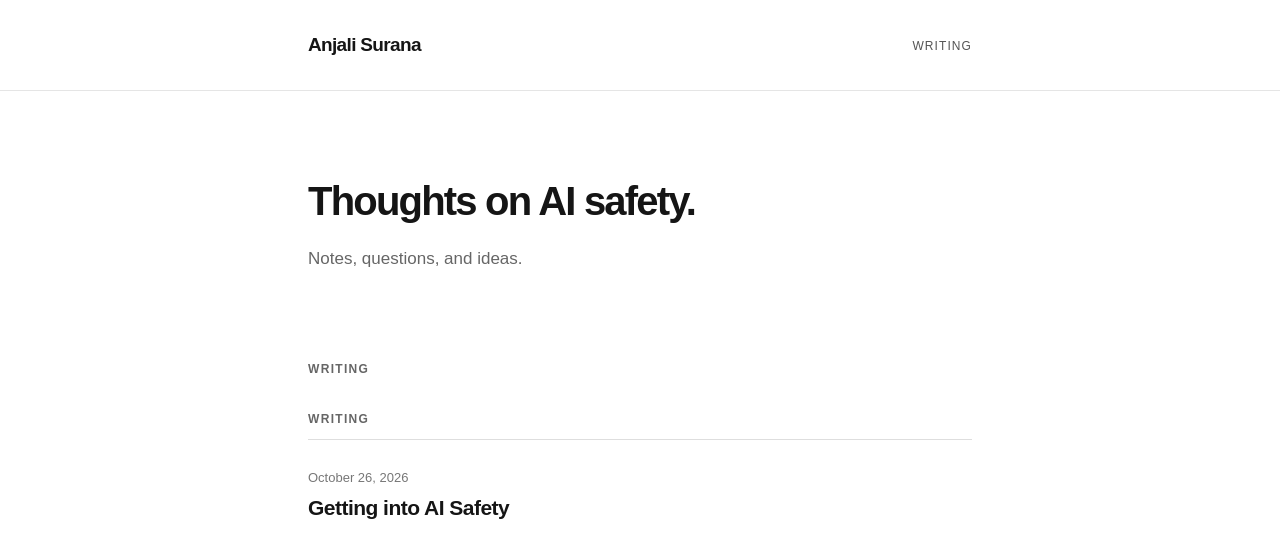
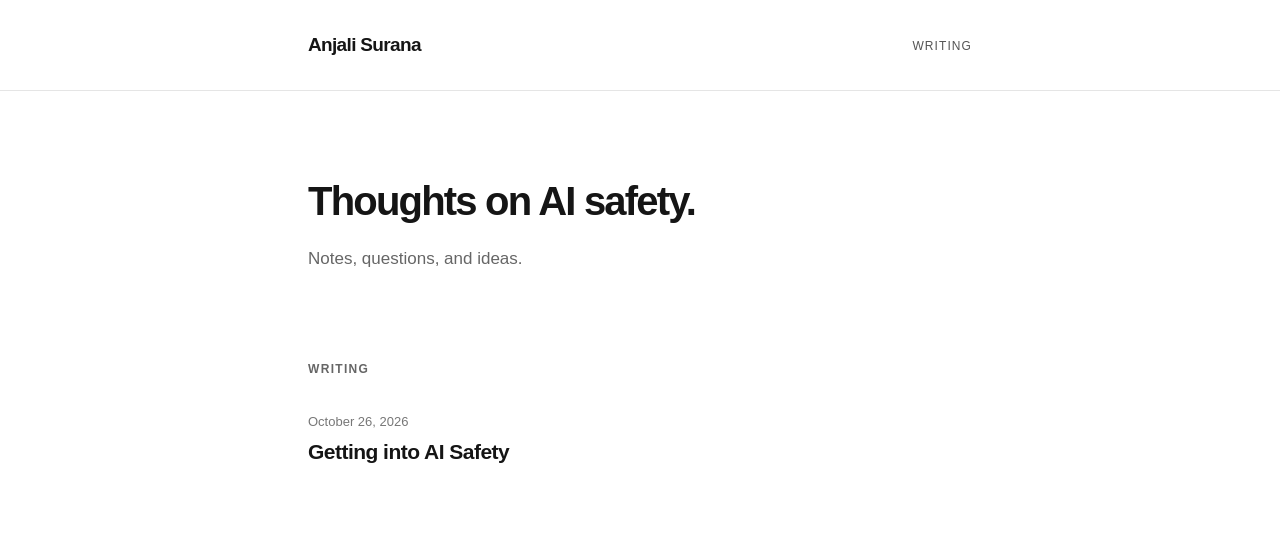
Before and after one commit to anjalisurana-commits/anjalisurana-commits.github.io, a Jekyll site: the page built from index.html, in a window 1280 px wide. Shown: the top 558 px of the page. Built offline with Jekyll 4.4.1, drawn with Linux system fonts in a browser that asks for light colours.

Commit message:
Remove duplicate writing heading

```diff
--- a/index.html
+++ b/index.html
@@ -4,5 +4,5 @@ layout: default
 <section class="intro"><h1>Thoughts on AI safety.</h1><p>Notes, questions, and ideas.</p></section>
 <section class="writing" id="writing"><div class="section-label">Writing</div>
 {% assign groups = site.posts | group_by: "topic" %}
-{% for group in groups %}<section class="topic"><h2>{% if group.name == "" %}Writing{% else %}{{ group.name | escape }}{% endif %}</h2>
+{% for group in groups %}<section class="topic">{% if group.name != "" %}<h2>{{ group.name | escape }}</h2>{% endif %}
 {% for post in group.items %}<a class="post" href="{{ post.url | relative_url }}"><time>{{ post.date | date: "%B %-d, %Y" }}</time><h3>{{ post.title | escape }}</h3>{% if post.description %}<p>{{ post.description | escape }}</p>{% endif %}</a>{% endfor %}</section>{% endfor %}</section>
```
